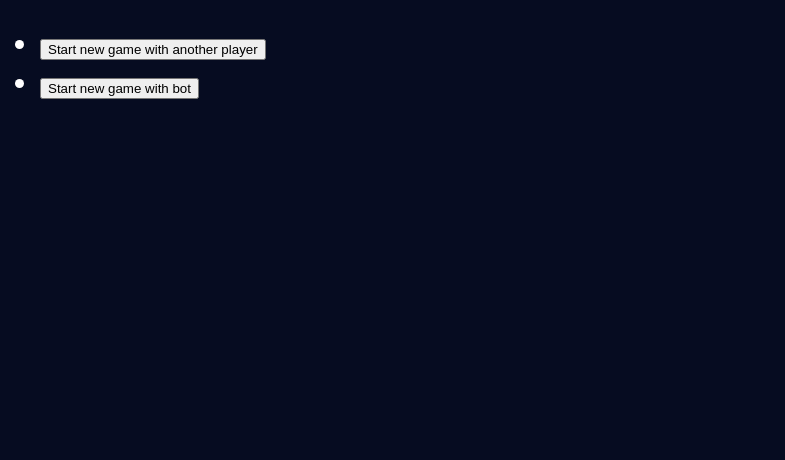
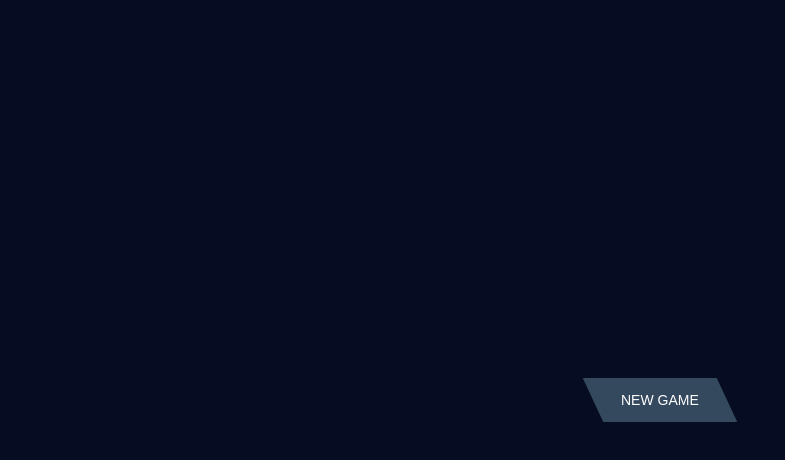
Before and after one commit to Denkalinovsky/tic-tac-toe, a Vue app: page / in a window 1280 px wide. Shown: the top 460 px of the page, without its empty margins (0-785 px from the left). Built offline with nearby package versions, Linux system fonts and the light colour scheme.

Commit message:
refactor(Welcome): change layout

```diff
--- a/src/components/Welcome.vue
+++ b/src/components/Welcome.vue
@@ -1,29 +1,29 @@
 <template>
-  <div>
-    <ul>
+  <div class="welcome">
+    <ul class="menu cf">
       <li>
-        <button
+        <a href="#">new game</a>
+        <ul class="submenu">
+          <li
             @click="$emit('changeDisplayOption', $event.target.value)"
             value="newPlayerGame"
           >
-          Start new game with another player
-        </button>
+            <a href="#">with player</a>
           </li>
-      <li>
-        <button
+          <li
             @click="$emit('changeDisplayOption', $event.target.value)"
             value="newBotGame"
           >
-          Start new game with bot
-        </button>
+            <a href="#">with bot</a>
           </li>
-      <li v-if="isShowSaveGame">
-        <button
+          <li
+            v-if="isShowSaveGame"
             @click="$emit('changeDisplayOption', $event.target.value)"
             value="loadGame"
           >
-          Load game
-        </button>
+            <a href="#">load game</a>
+          </li>
+        </ul>
       </li>
     </ul>
   </div>
```
Lines whose indentation alone changed are shown as unchanged.
